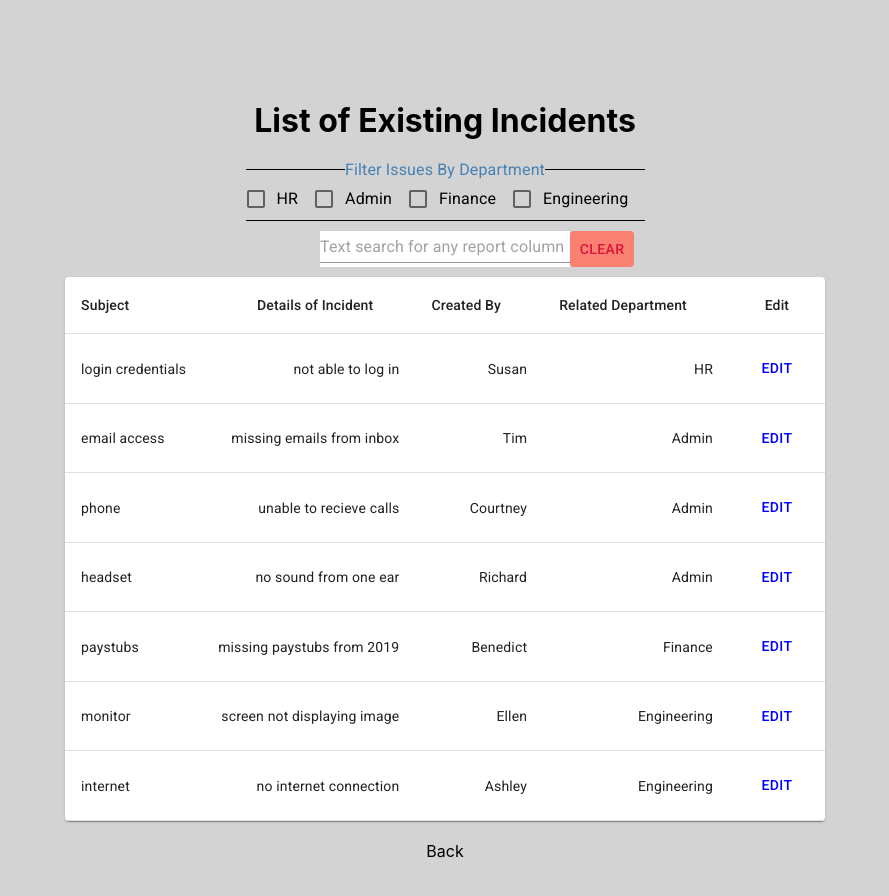
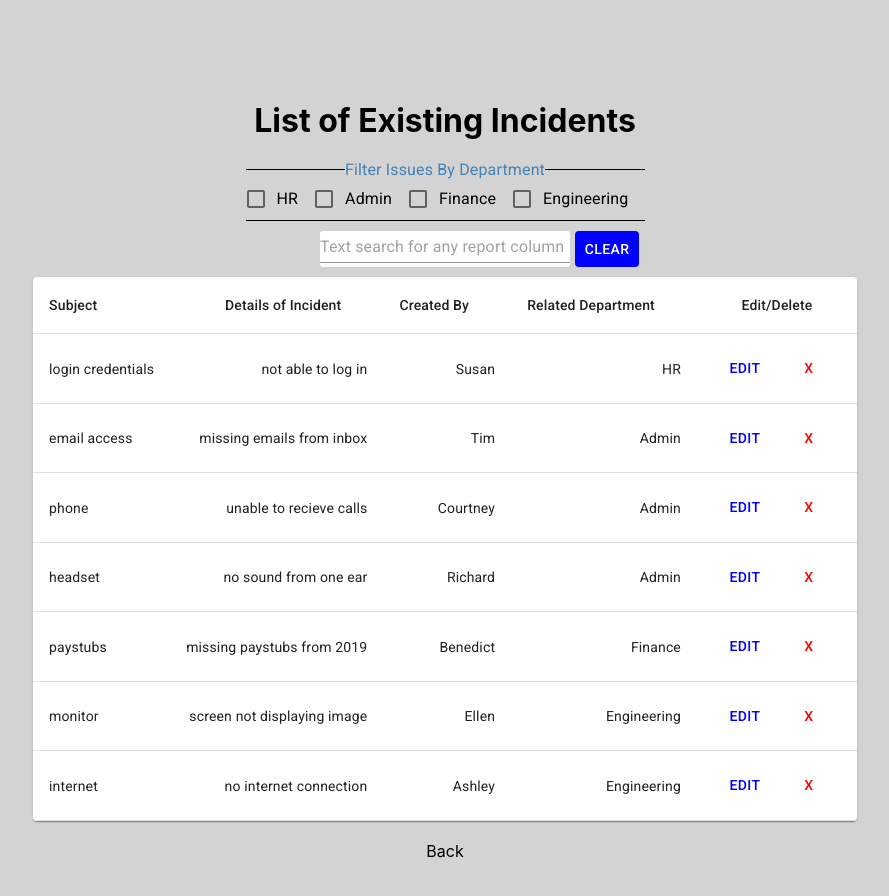
Before and after one commit to yueymiqua/support-incident-tracker, a Next.js app: page /incidents in a window 1280 px wide. Shown: the top 896 px of the page, without its empty margins (195-1084 px from the left). Built offline with nearby package versions, Linux system fonts and the light colour scheme.

Commit message:
added delete button to incidents report/chart

```diff
--- a/pages/incidents.js
+++ b/pages/incidents.js
@@ -226,11 +226,11 @@ const incidents = () => {
                     <FormControl component="fieldset" style={{width: '250px', marginBottom: '10px'}}>
                         <div style={{display: 'flex'}}>
                             <TextField
-                                style={{ backgroundColor: 'white', minWidth: '250px' }}
+                                style={{ backgroundColor: 'white', minWidth: '250px', borderRadius: '3px' }}
                                 value={searchText} placeholder="Text search for any report column"
                                 onKeyDown={(e) => { if (e.key === 'Backspace'){ setReports(defaultReports), setSearchText(e.target.value) }}}
                                 onChange={(e) => handleTextSearch(e)}/>
-                            <Button style={{ color: 'crimson', background: 'salmon' }} onClick={() => handleClearSearch()}>Clear</Button>
+                            <Button style={{ color: 'ivory', background: 'blue', marginLeft: '5px' }} onClick={() => handleClearSearch()}>Clear</Button>
                         </div>
                     </FormControl>
                 </div>
@@ -242,7 +242,7 @@ const incidents = () => {
                                 <TableCell align="right">Details of Incident<TableSortLabel direction={sortDirection} onClick={() => handleSortDirection("DetailsOfIncident")}/></TableCell>
                                 <TableCell align="right">Created By<TableSortLabel direction={sortDirection} onClick={() => handleSortDirection("CreatedBy")}/></TableCell>
                                 <TableCell align="right">Related Department<TableSortLabel direction={sortDirection} onClick={() => handleSortDirection("RelatedDepartment")}/></TableCell>
-                                <TableCell align="center">Edit</TableCell>
+                                <TableCell align="center">Edit/Delete</TableCell>
                             </TableRow>
                         </TableHead>
                         <TableBody>
@@ -252,8 +252,9 @@ const incidents = () => {
                                     <TableCell align="right">{report[1]}</TableCell>
                                     <TableCell align="right">{report[2]}</TableCell>
                                     <TableCell align="right">{report[3]}</TableCell>
-                                    <TableCell align="right">
+                                    <TableCell align="center">
                                         <Button style={{color: 'blue'}}>{report[4]}</Button>
+                                        <Button style={{color: 'red'}}>X</Button>
                                     </TableCell>
                                 </TableRow>
                             ))}
```
